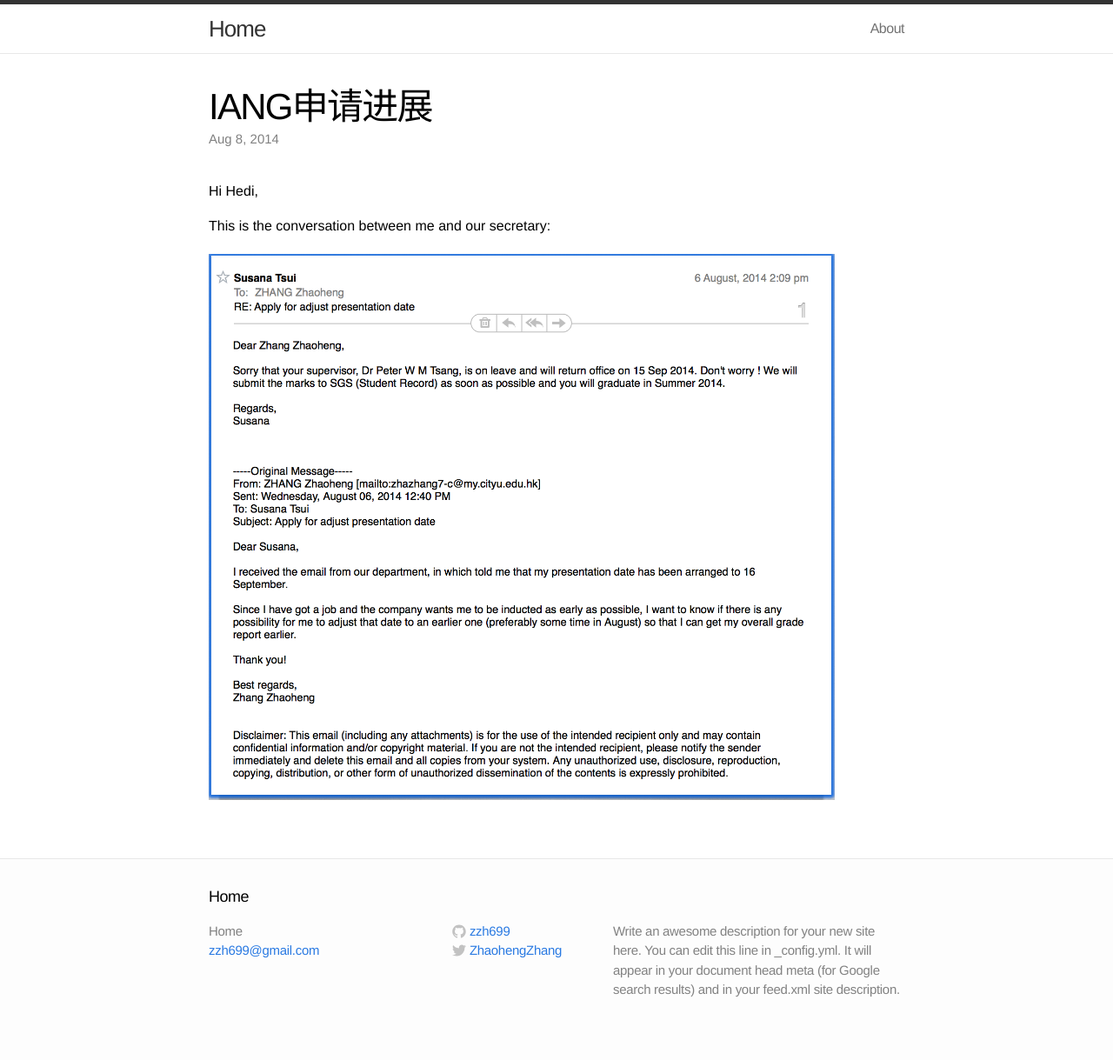
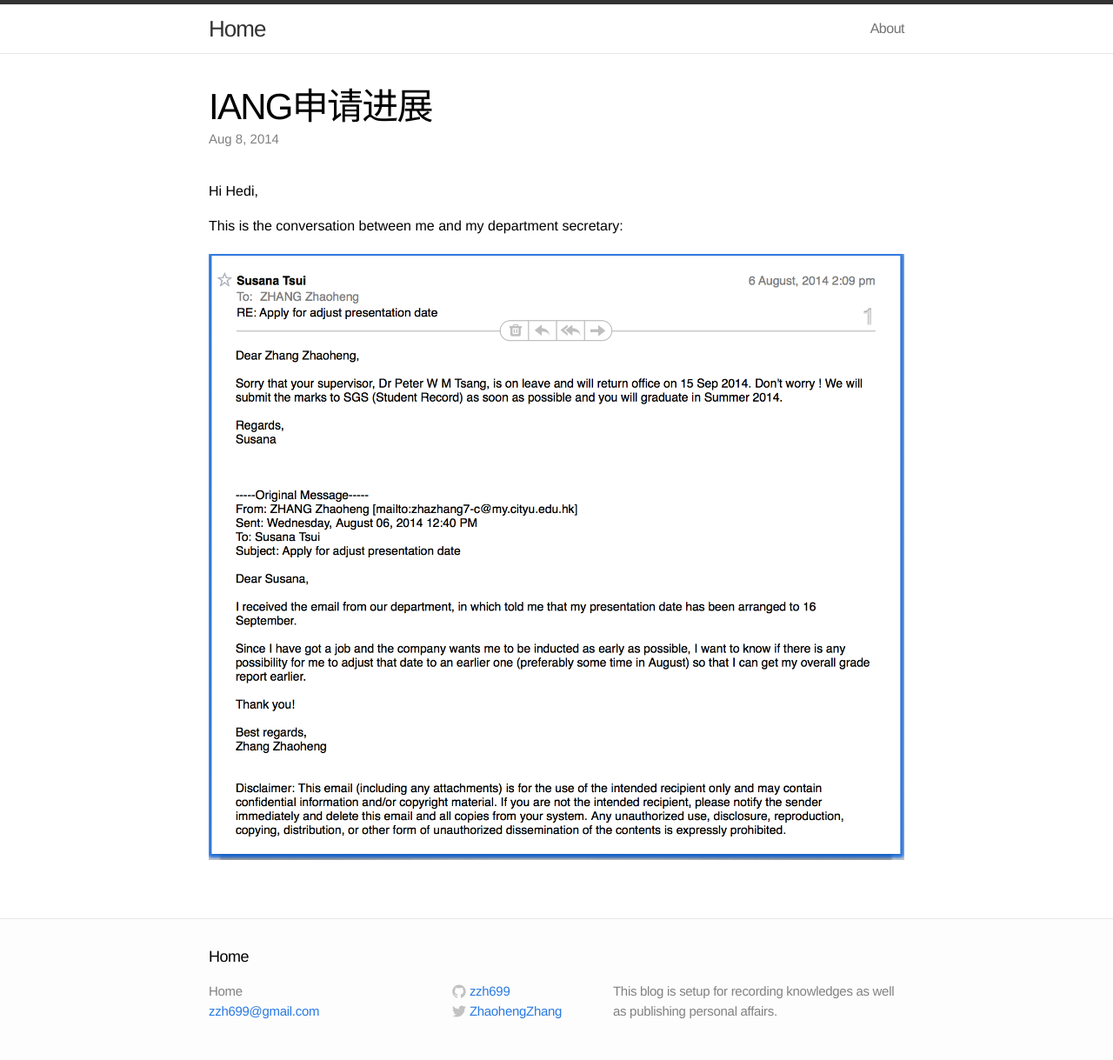
Before and after one commit to zzh699/myblog, a Jekyll site: the page built from _posts/2014-08-08-iang-processing.md, in a window 1280 px wide. Shown: the whole page at 87% size. Built offline with Jekyll 4.4.1, drawn with Linux system fonts in a browser that asks for light colours; before the commit the page ends 1195 px from its top, so only the background shows below that.

Commit message:
update v2

```diff
--- a/_config.yml
+++ b/_config.yml
@@ -1,7 +1,7 @@
 # Site settings
 title: Home
 email: zzh699@gmail.com
-description: "Write an awesome description for your new site here. You can edit this line in _config.yml. It will appear in your document head meta (for Google search results) and in your feed.xml site description."
+description: "This blog is setup for recording knowledges as well as publishing personal affairs."
 baseurl: "/myblog"
 url: "http://yourdomain.com"
 twitter_username: ZhaohengZhang
--- a/_posts/2014-08-08-iang-processing.md
+++ b/_posts/2014-08-08-iang-processing.md
@@ -7,6 +7,6 @@ categories: jekyll update
 
 #Hi Hedi,
 
-This is the conversation between me and our secretary:
+This is the conversation between me and my department secretary:
 
-<img src="https://raw.githubusercontent.com/zzh699/myblog/gh-pages/assets/chat.png" width="90%">
+<img src="https://raw.githubusercontent.com/zzh699/myblog/gh-pages/assets/chat.png" width="100%">
```
Also changed, not shown: _posts/2014-08-07-imageprocessing.md (+2 -0 lines).
